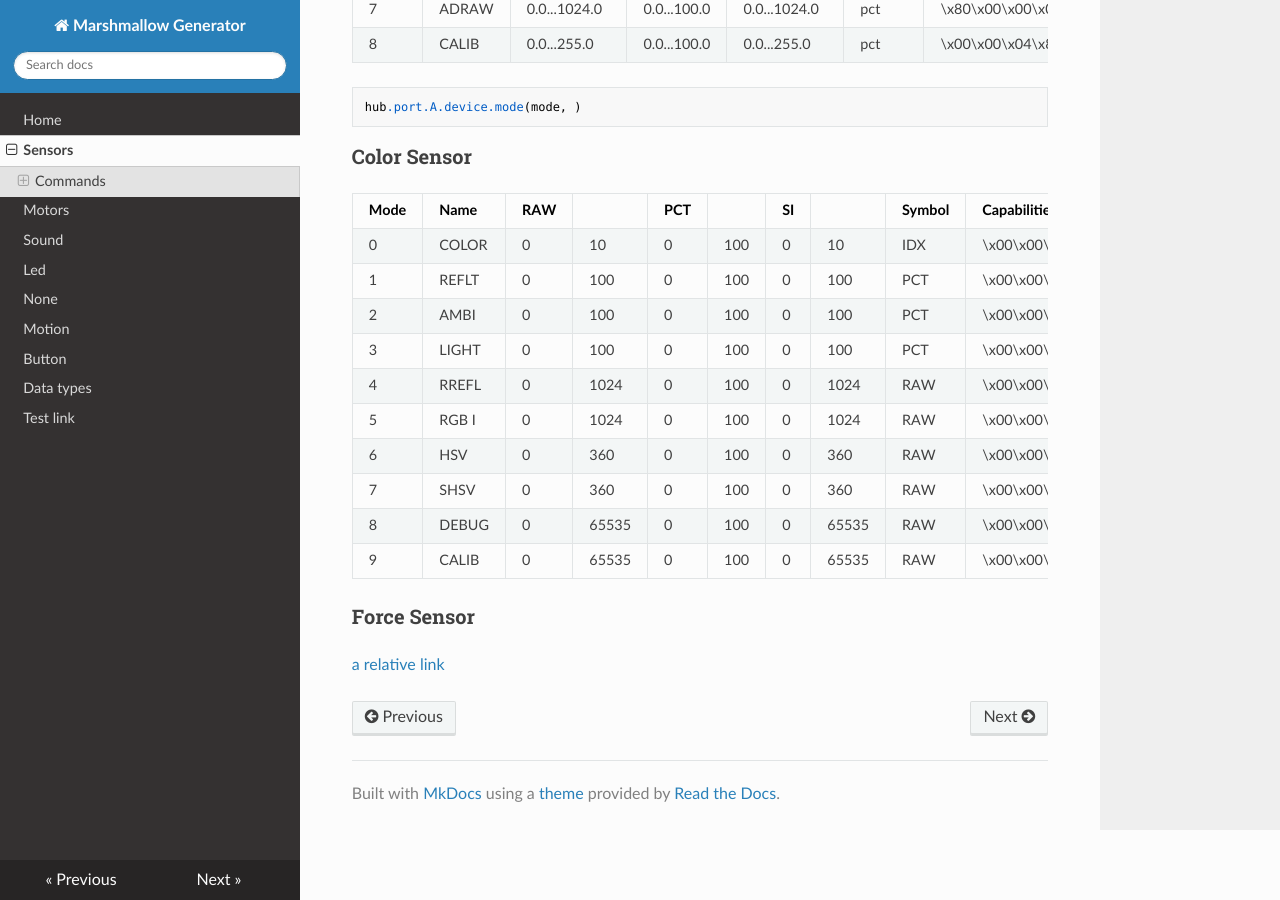
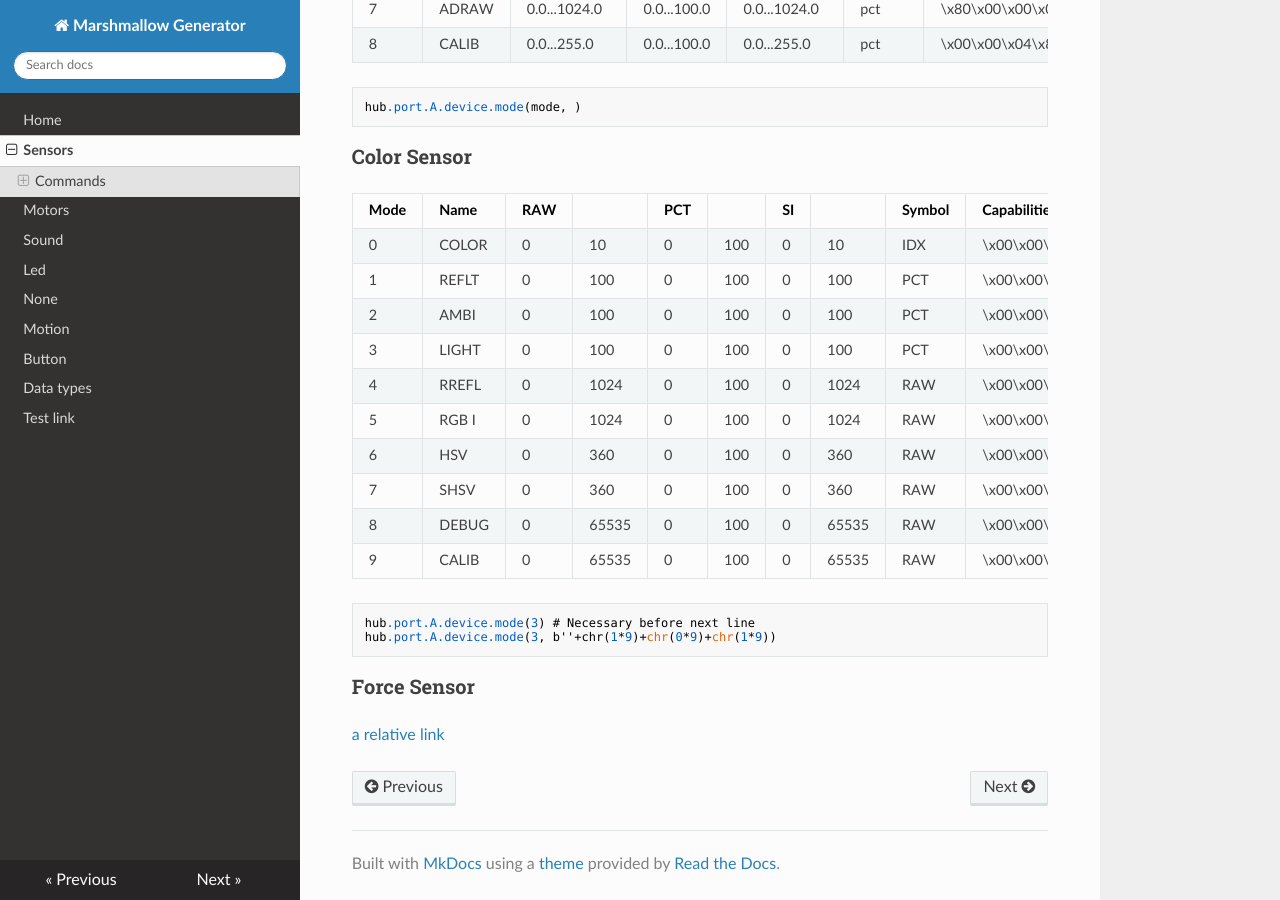
Before and after one commit to NStrijbosch/hub-module-notes, an MkDocs documentation site: the page built from docs/sensors.md, in a window 1280 px wide and 900 px high, scrolled down 1294 px. Built offline with MkDocs 1.6.1, drawn with Linux system fonts in a browser that asks for light colours; nearby versions of some CDN libraries.

Commit message:
Update sensors.md

````diff
--- a/docs/sensors.md
+++ b/docs/sensors.md
@@ -69,6 +69,11 @@ hub.port.A.device.mode(mode, )
 |8   |DEBUG|0  |65535 |0  |100   |0  |65535 |RAW   |\x00\x00\x00\x04\x84|4       |1   |4      |0       |
 |9   |CALIB|0  |65535 |0  |100   |0  |65535 |RAW   |\x00\x00\x00\x04\x84|7       |1   |5      |0       |
 
+```
+hub.port.A.device.mode(3) # Necessary before next line
+hub.port.A.device.mode(3, b''+chr(1*9)+chr(0*9)+chr(1*9))
+```
+
 
 
 ### Force Sensor
````
